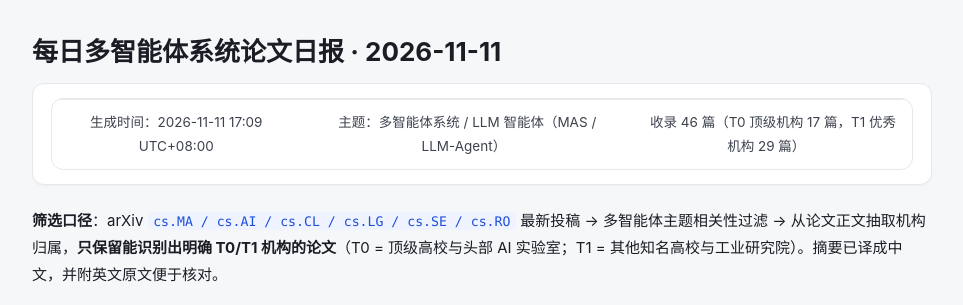
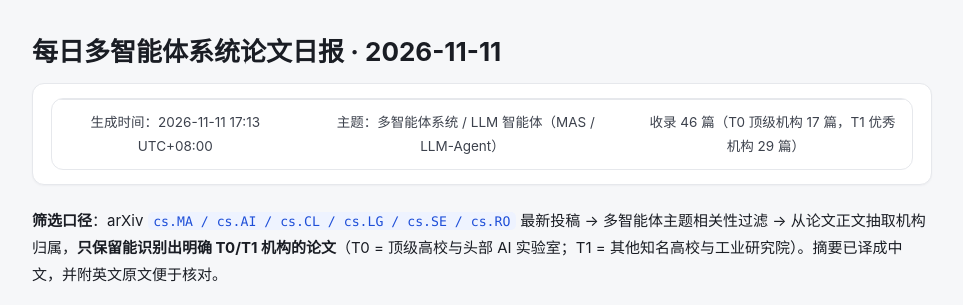
Before and after one commit to isaacveg/mas-daily, a Jekyll site: the page built from daily/2026-11-11.md, in a window 1280 px wide and 900 px high. Shown: the top 305 px of the window, without its empty margins (158-1121 px from the left). Built offline with Jekyll 4.4.1, drawn with Linux system fonts in a browser that asks for light colours; some of the changed text lies outside the part shown.

Commit message:
report: 更新 2026-11-11 日报

```diff
--- a/daily/2026-11-11.md
+++ b/daily/2026-11-11.md
@@ -5,7 +5,7 @@ permalink: /daily/2026-11-11/
 ---
 # 每日多智能体系统论文日报 · 2026-11-11
 
-> 生成时间：2026-11-11 17:09 UTC+08:00　|　主题：多智能体系统 / LLM 智能体（MAS / LLM-Agent）　|　收录 46 篇（T0 顶级机构 17 篇，T1 优秀机构 29 篇）
+> 生成时间：2026-11-11 17:13 UTC+08:00　|　主题：多智能体系统 / LLM 智能体（MAS / LLM-Agent）　|　收录 46 篇（T0 顶级机构 17 篇，T1 优秀机构 29 篇）
 
 **筛选口径**：arXiv `cs.MA / cs.AI / cs.CL / cs.LG / cs.SE / cs.RO` 最新投稿 → 多智能体主题相关性过滤 → 从论文正文抽取机构归属，**只保留能识别出明确 T0/T1 机构的论文**（T0 = 顶级高校与头部 AI 实验室；T1 = 其他知名高校与工业研究院）。摘要已译成中文，并附英文原文便于核对。
 
```
Also changed, not shown: other parts of daily/2026-11-11.md (+1 -1 lines).
